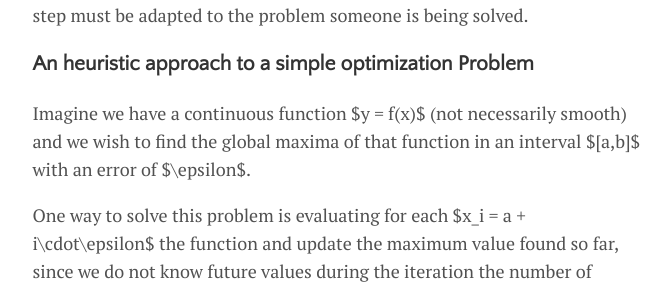
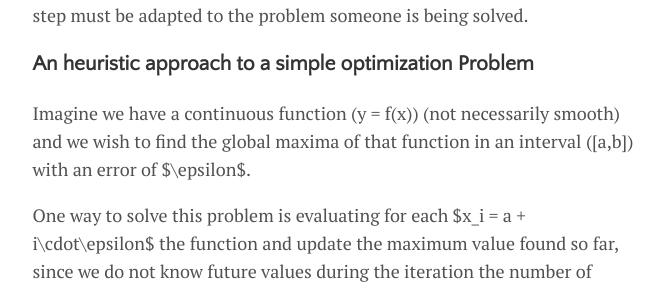
Before and after one commit to luisenriqueg/blog, a Jekyll site: the page built from _posts/2017-01-01-sample-post.md, in a window 1280 px wide and 900 px high, scrolled down 735 px. Shown: the part 159-449 px from the top of the window, without its empty margins (300-971 px from the left). Built offline with Jekyll 4.4.1, drawn with Linux system fonts in a browser that asks for light colours; nearby versions of some CDN libraries; formulas are drawn with MathJax 3.

```diff
--- a/_includes/head.html
+++ b/_includes/head.html
@@ -24,9 +24,8 @@
   <link rel="stylesheet" href="https://fonts.googleapis.com/css?family=Quattrocento+Sans">
   <link rel="stylesheet" href="https://cdnjs.cloudflare.com/ajax/libs/font-awesome/4.6.3/css/font-awesome.min.css">
 
-  <script type="text/javascript" async
-    src="https://cdn.mathjax.org/mathjax/latest/MathJax.js?config=TeX-MML-AM_CHTML">
-  </script>
+
+<script src='https://cdnjs.cloudflare.com/ajax/libs/mathjax/2.7.2/MathJax.js?config=TeX-MML-AM_CHTML'></script>
 
 
   {% include google-analytics.html %}
--- a/_posts/2017-01-01-sample-post.md
+++ b/_posts/2017-01-01-sample-post.md
@@ -19,7 +19,7 @@ This means that it works as a blueprint algorithm in which every concept or step
 
 ### An heuristic approach to a simple optimization Problem
 
-Imagine we have a continuous function $y = f(x)$ (not necessarily smooth) and we wish to find the global maxima of that function in an interval $\[a,b\]$ with an error of $\epsilon$.
+Imagine we have a continuous function \(y = f(x)\) (not necessarily smooth) and we wish to find the global maxima of that function in an interval \(\[a,b\]\) with an error of $\epsilon$.
 
 One way to solve this problem is evaluating for each $x_i = a + i\cdot\epsilon$ the function and update the maximum value found so far, since we do not know future values during the iteration the number of operations required to solve this would be $\frac{b-a}{\epsilon}+1$ considering $\epsilon = 1e-r$ so the number of operations is in the order of $10^r$ $O((b-a)\cdot 10^r)$ this can be slow.
 
```
